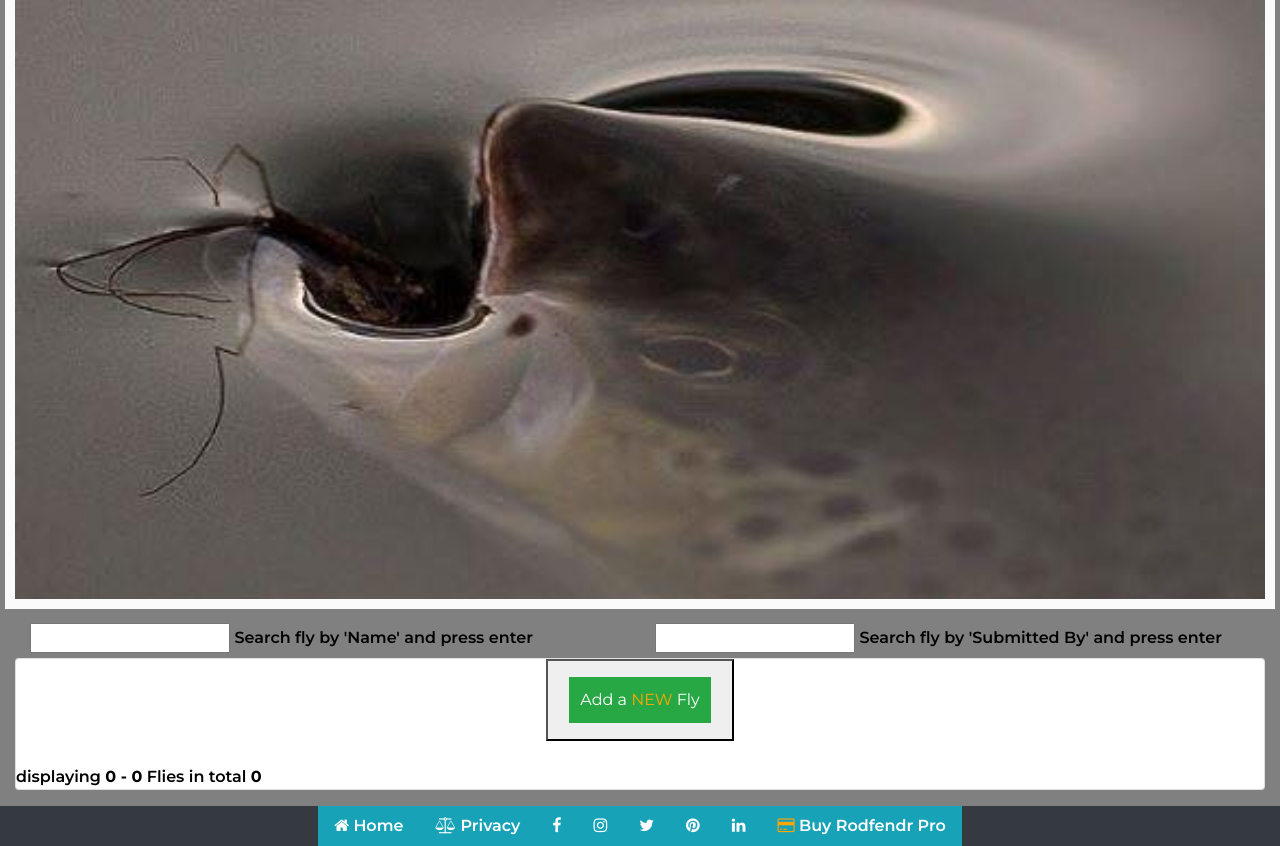
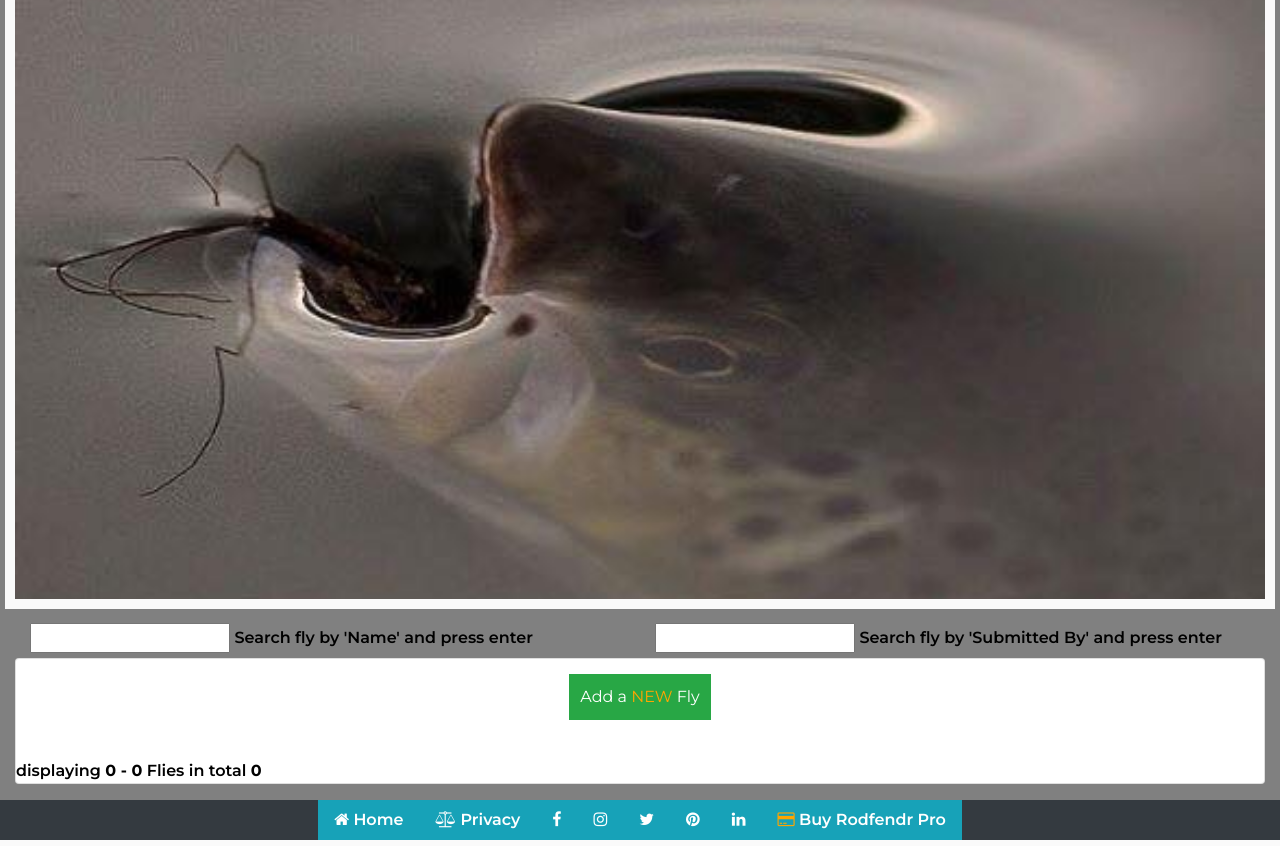
Before and after one commit to AlanOSheadev/Flies-fish-love, a Flask app: page / in a window 1280 px wide. Shown: the part 73-919 px from the top of the page. Run offline with Flask 2, Linux system fonts and the light colour scheme; data that the repository does not hold is empty; some libraries are stand-ins or nearby versions; some web fonts are replaced.

Commit message:
Changed stlye of link in add fly button

```diff
--- a/static/css/style.css
+++ b/static/css/style.css
@@ -94,6 +94,10 @@ ul li {
     padding: 5px;
 }
 
+.btn a {
+    color: #ffffff;
+}
+
 .btn-success {
     margin: 15px;
     padding: 10px;
--- a/templates/fly.html
+++ b/templates/fly.html
@@ -24,7 +24,7 @@
 <ul class="card" id="accordion">
 <!-- Add a new fly to the database -->
     <div class="col-12 d-flex justify-content-center">
-    <button ><a href="{{url_for('add_fly')}}" class=" nav-link btn btn-success"> Add a <span style="color: orange">NEW</span> Fly </a></button>
+    <button class="btn btn-success"><a href="{{url_for('add_fly')}}"> Add a <span style="color: orange">NEW</span> Fly </a></button>
     </div>
 <br>
     {{ pagination.info }} {% for fly in flies %}
```
